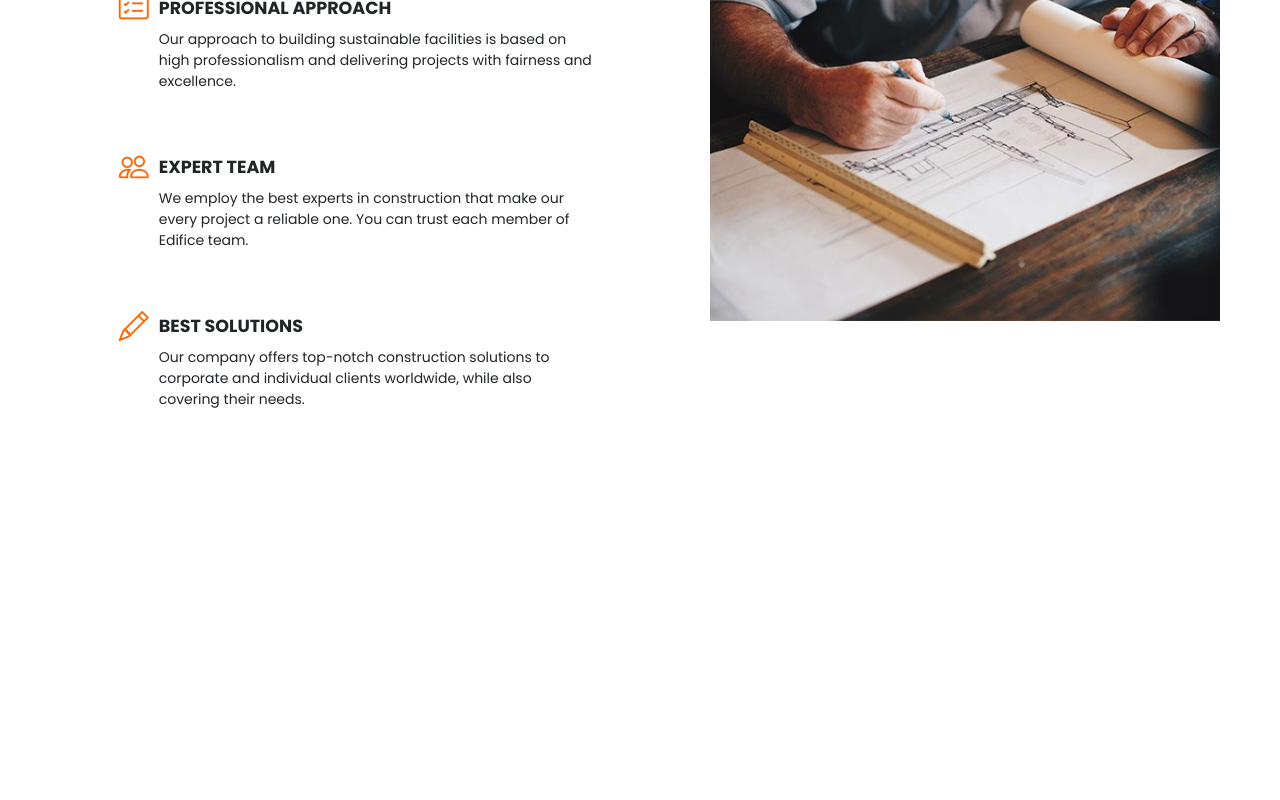
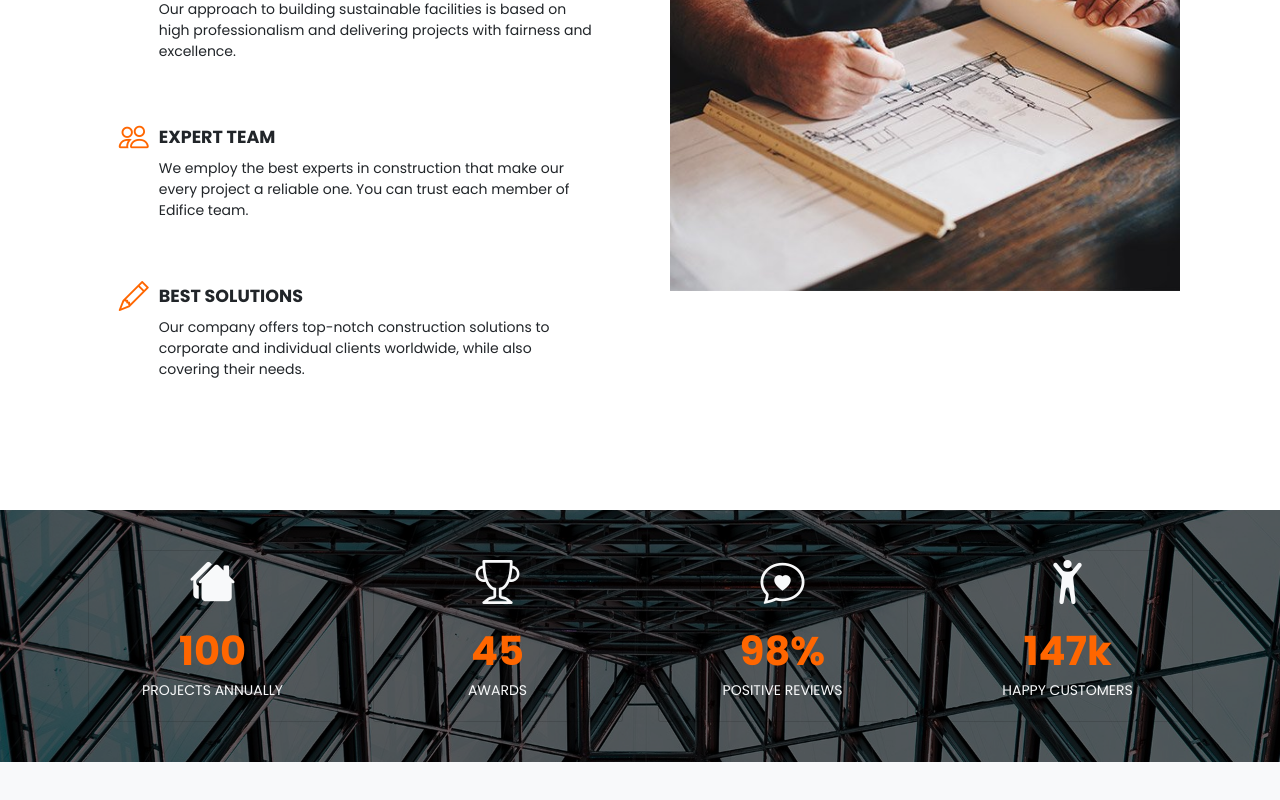
Before and after one commit to JacekPasierb/FrontStrapi, a React (Vite) app: page / in a window 1280 px wide. Shown: the part 900-1700 px from the top of the page. Before the commit the page ends 1380 px from the top, so only its background shows below. Built offline with nearby package versions, Linux system fonts and the light colour scheme.

Commit message:
Feature/Aboutus - created section achievements with parallax-background

```diff
--- a/index.html
+++ b/index.html
@@ -22,7 +22,7 @@
       href="https://cdn.jsdelivr.net/npm/bootstrap-icons@1.11.3/font/bootstrap-icons.min.css"
     />
   </head>
-  <body>
+  <body data-bs-spy="scroll" data-bs-target="#navbar-example">
     <div id="root"></div>
     <script type="module" src="/src/main.tsx"></script>
     <script
@@ -30,5 +30,6 @@
       integrity="sha384-ka7Sk0Gln4gmtz2MlQnikT1wXgYsOg+OMhuP+IlRH9sENBO0LRn5q+8nbTov4+1p"
       crossorigin="anonymous"
     ></script>
+
   </body>
 </html>
--- a/src/App.css
+++ b/src/App.css
@@ -13,6 +13,10 @@ body {
   font-family: "Poppins", serif;
   font-size: 1.6rem;
   position: relative;
+}
+
+[id] {
+  scroll-margin-top: 10px;
 }
 
 .hero-shadow {
@@ -85,6 +89,7 @@ body {
 }
 
 /* aboutus */
+
 .aboutus h2 {
   font-size: 1.8rem;
   font-weight: bold;
@@ -112,6 +117,30 @@ body {
   font-size: 1.4rem;
 }
 
+.parallax-background {
+  position: relative;
+  background-image: url("./image/parallax-1.jpg");
+  background-size: cover;
+  background-position: center;
+  background-attachment: fixed;
+  background-repeat: no-repeat;
+  z-index: 0;
+}
+
+.achievements i {
+font-size: 4.4rem;
+}
+
+.achievements h4 {
+font-size: 4rem;
+font-weight: bold;
+}
+
+.achievements p {
+font-size: 1.4rem;
+text-transform: uppercase;
+}
+
 @media (min-width: 576px) {
   .home .btn {
     padding: 1em 2em;
@@ -136,7 +165,7 @@ body {
   }
   .aboutus-img {
     height: auto;
-    margin-left: 40px;
+    margin-block: auto;
   }
 }
 
--- a/src/components/Aboutus.tsx
+++ b/src/components/Aboutus.tsx
@@ -2,20 +2,22 @@ import React from "react";
 
 const Aboutus = () => {
   return (
-    <section id="aboutus" className="aboutus">
+    <>
+      <section id="aboutus" className="aboutus py-5 ">
         <div className="container py-5">
           <div>
-          <h2 className="text-center">About Us</h2>
+            <h2 className="text-center ">About Us</h2>
             <hr className={`my-4 w-25 mx-auto orangeColor`} />
           </div>
-        <div className="row mt-5  ">
+          <div className="row my-5  ">
             <div className="col-lg-6 px-md-5 ">
               <p>
-              For over 30 years, commitment to our Core Values has made Edifice
-              Construction Company the ideal building partner for the region’s
-              most forward-thinking organizations. Our success comes from a
-              steadfast commitment to the client’s vision and a culture of
-              balance, integrity, leadership, and dedication to our customers.
+                For over 30 years, commitment to our Core Values has made
+                Edifice Construction Company the ideal building partner for the
+                region’s most forward-thinking organizations. Our success comes
+                from a steadfast commitment to the client’s vision and a culture
+                of balance, integrity, leadership, and dedication to our
+                customers.
               </p>
               <div className="aboutus-cards">
                 <div className="row">
@@ -25,11 +27,13 @@ const Aboutus = () => {
                         <i className="bi bi-card-checklist orangeColor ms-4"></i>
                       </div>
                       <div className="card-body col-11">
-                      <h3 className="card-title mb-3">Professional Approach</h3>
+                        <h3 className="card-title mb-3">
+                          Professional Approach
+                        </h3>
                         <p className="card-text">
-                        Our approach to building sustainable facilities is based
-                        on high professionalism and delivering projects with
-                        fairness and excellence.
+                          Our approach to building sustainable facilities is
+                          based on high professionalism and delivering projects
+                          with fairness and excellence.
                         </p>
                       </div>
                     </div>
@@ -42,9 +46,9 @@ const Aboutus = () => {
                       <div className="card-body col-11">
                         <h3 className="card-title  mb-3">Expert team</h3>
                         <p className="card-text">
-                        We employ the best experts in construction that make our
-                        every project a reliable one. You can trust each member
-                        of Edifice team.
+                          We employ the best experts in construction that make
+                          our every project a reliable one. You can trust each
+                          member of Edifice team.
                         </p>
                       </div>
                     </div>
@@ -77,6 +81,54 @@ const Aboutus = () => {
           </div>
         </div>
       </section>
+      <section className="achievements parallax-background">
+        <div className="container py-5">
+          <div className="row">
+            <div className="col-12 col-md-6 col-lg-3">
+              <div className="card bg-transparent text-light text-center m-3 ">
+                <i className="bi bi-houses-fill"></i>
+                <div className="card-body">
+                  <h4 className="orangeColor">100</h4>
+                  <p>Projects Annually</p>
+                </div>
+              </div>
+            </div>
+            <div className="col-12 col-md-6 col-lg-3">
+              <div className="card bg-transparent text-light text-center m-3">
+                <i className="bi bi-trophy"></i>
+                <div className="card-body">
+                  <h4 className="orangeColor">45</h4>
+                  <p>Awards</p>
+                </div>
+              </div>
+            </div>
+            <div className="col-12 col-md-6 col-lg-3">
+              <div className="card bg-transparent text-light text-center m-3">
+                <i className="bi bi-chat-heart"></i>
+                <div className="card-body">
+                  <h4 className="orangeColor">98%</h4>
+                  <p>Positive Reviews</p>
+                </div>
+              </div>
+            </div>
+            <div className="col-12 col-md-6 col-lg-3">
+              <div className="card bg-transparent text-light text-center m-3">
+                <i className="bi bi-person-arms-up"></i>
+                <div className="card-body">
+                  <h4 className="orangeColor">147k</h4>
+                  <p>Happy Customers</p>
+                </div>
+              </div>
+            </div>
+          </div>
+        </div>{" "}
+        <div className="hero-shadow"></div>
+      </section>
+
+      <section className="bg-light h-100">
+        <div style={{ height: "500px" }}></div>
+      </section>
+    </>
   );
 };
 
--- a/src/components/Header.tsx
+++ b/src/components/Header.tsx
@@ -2,7 +2,7 @@ import React from "react";
 
 const Header = () => {
   return (
-    <header id="home" className="home py-5">
+    <header id="home" className="home ">
       <div
         id="carouselExampleCaptions"
         className="carousel slide "
--- a/src/components/Nav/Nav.tsx
+++ b/src/components/Nav/Nav.tsx
@@ -2,6 +2,13 @@ import React from "react";
 import css from "./Nav.module.css";
 
 const Nav = () => {
+  const closeNav = () => {
+    const nav = document.querySelector(".navbar-collapse");
+    if (nav && nav.classList.contains("show")) {
+      nav.classList.remove("show");
+    }
+  };
+
   return (
     <nav className="navbar navbar-expand-lg navbar-light bg-light py-3 fixed-top">
       <div className="container">
@@ -22,28 +29,28 @@ const Nav = () => {
         </button>
         <div className="collapse navbar-collapse" id="navbarNavAltMarkup">
           <div className="navbar-nav ms-auto">
-            <a className="nav-link active" href="#home">
+            <a className="nav-link " href="#home" onClick={closeNav}>
               Home
             </a>
-            <a className="nav-link" href="#about">
+            <a className="nav-link" href="#aboutus" onClick={closeNav}>
               About
             </a>
-            <a className="nav-link" href="#projects">
+            <a className="nav-link" href="#projects" onClick={closeNav}>
               Projects
             </a>
-            <a className="nav-link" href="#services">
+            <a className="nav-link" href="#services" onClick={closeNav}>
               Services
             </a>
-            <a className="nav-link" href="#pricing">
+            <a className="nav-link" href="#pricing" onClick={closeNav}>
               Pricing
             </a>
-            <a className="nav-link" href="#testimonials">
+            <a className="nav-link" href="#testimonials" onClick={closeNav}>
               Testimonials
             </a>
-            <a className="nav-link" href="#news">
+            <a className="nav-link" href="#news" onClick={closeNav}>
               News
             </a>
-            <a className="nav-link" href="#location">
+            <a className="nav-link" href="#location" onClick={closeNav}>
               Location
             </a>
           </div>
```
Also changed, not shown: src/image/parallax-1.jpg (added). Lines whose indentation alone changed are shown as unchanged.
